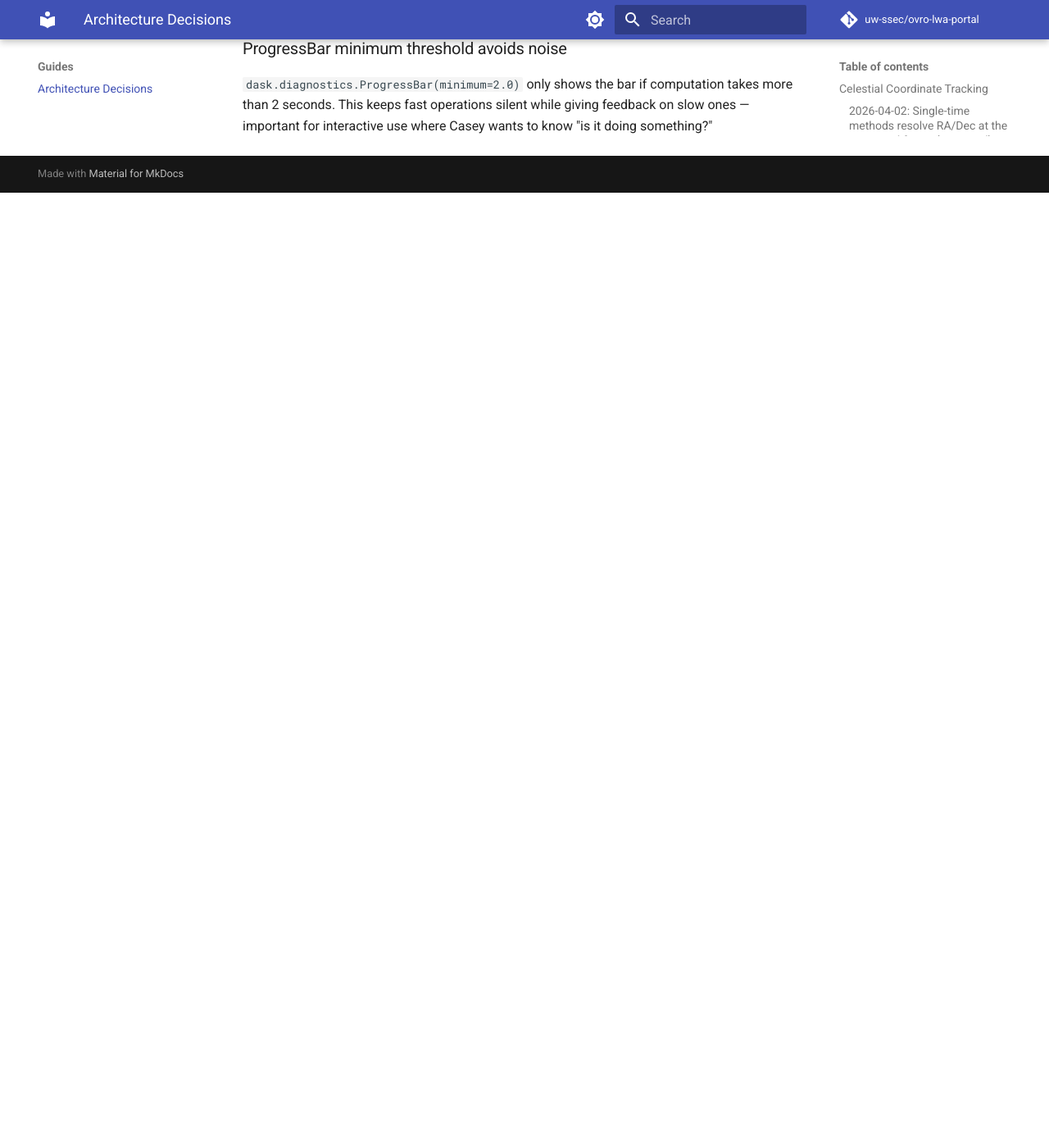
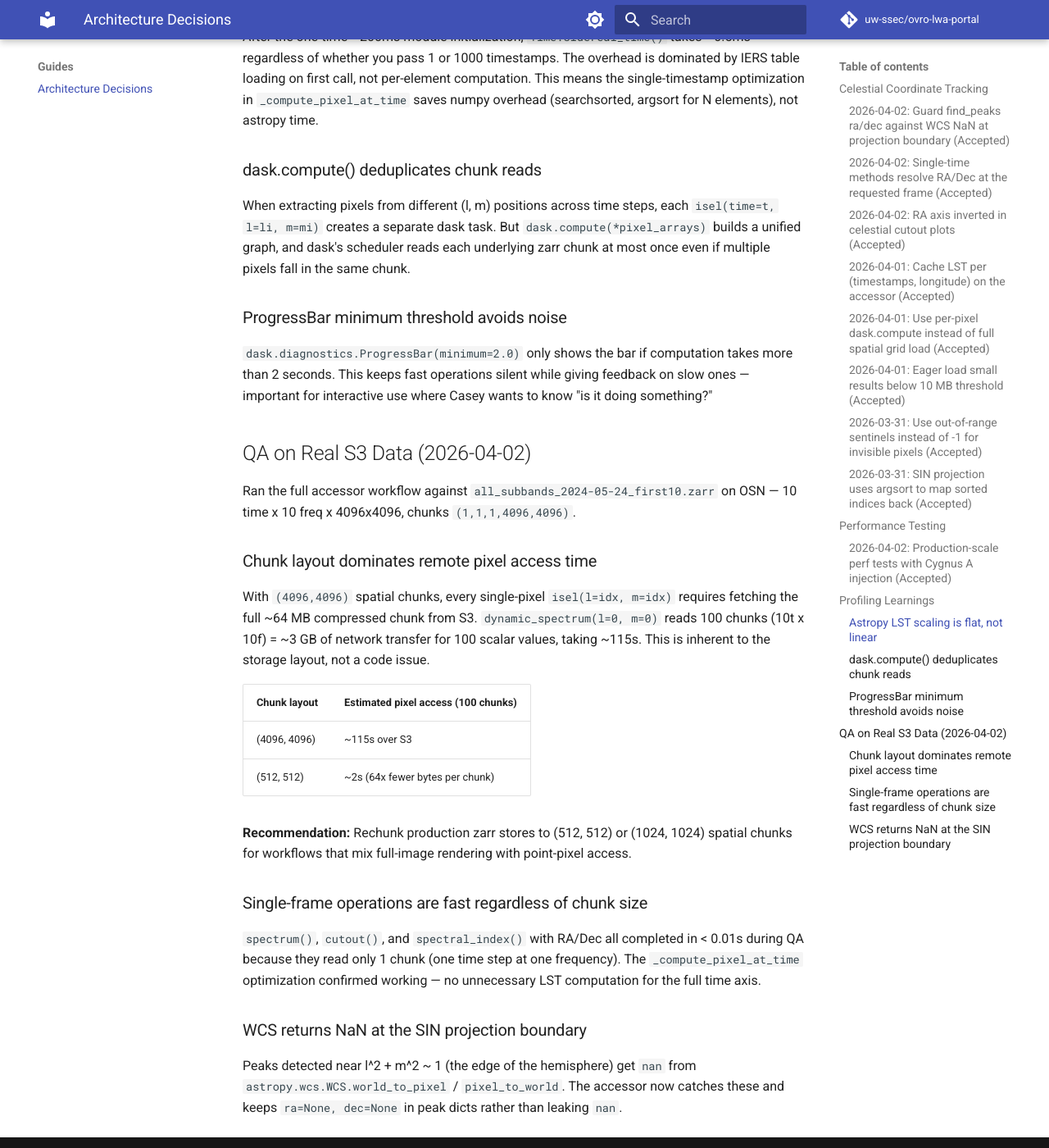
Before and after one commit to uw-ssec/ovro-lwa-portal, an MkDocs documentation site: the page built from docs/guides/architecture-decisions.md, in a window 1280 px wide and 1400 px high, scrolled down 3464 px. Shown: the whole window at 82% size. Built offline with MkDocs 1.6.1 and Material for MkDocs 9.7.7, drawn with Linux system fonts in a browser that asks for light colours; comment, search, counter and statistics services are not loaded; before the commit the page ends 3699 px from its top, so only the background shows below that; some of the changed text lies outside the part shown.

Commit message:
fix(accessor): guard find_peaks ra/dec against WCS NaN at projection edge
QA on real OSN data found that peaks near l^2+m^2~1 (SIN projection
boundary) got ra=nan instead of ra=None because astropy WCS returns NaN
for edge pixels. Now checks np.isfinite before assigning.

Also updates architecture decisions doc with QA learnings on chunk
layout impact and real S3 performance benchmarks.

Co-Authored-By: Claude Opus 4.6 (1M context) <noreply@anthropic.com>

```diff
--- a/docs/guides/architecture-decisions.md
+++ b/docs/guides/architecture-decisions.md
@@ -4,6 +4,17 @@ Technical decisions made during development, with rationale and outcomes.
 Newest entries appear first within each section.
 
 ## Celestial Coordinate Tracking
+
+### 2026-04-02: Guard find_peaks ra/dec against WCS NaN at projection boundary (Accepted)
+
+- **Decision:** `find_peaks` now checks `np.isfinite` on `pixel_to_coords`
+  return values before assigning to the peak dict. Peaks outside the SIN
+  projection domain keep `ra=None, dec=None`.
+- **Why:** QA on real OSN data found that peaks near l^2+m^2 ~ 1 (the SIN
+  projection boundary) got `ra=nan, dec=nan` instead of `None`. Astropy's WCS
+  returns `nan` for these edge pixels, overwriting the `None` default.
+- **Result:** Callers can reliably test `if peak["ra"] is not None` without
+  also checking for `nan`.
 
 ### 2026-04-02: Single-time methods resolve RA/Dec at the requested frame (Accepted)
 
@@ -130,3 +141,39 @@ the same chunk.
 takes more than 2 seconds. This keeps fast operations silent while giving
 feedback on slow ones — important for interactive use where Casey wants to know
 "is it doing something?"
+
+## QA on Real S3 Data (2026-04-02)
+
+Ran the full accessor workflow against `all_subbands_2024-05-24_first10.zarr`
+on OSN — 10 time x 10 freq x 4096x4096, chunks `(1,1,1,4096,4096)`.
+
+### Chunk layout dominates remote pixel access time
+
+With `(4096,4096)` spatial chunks, every single-pixel `isel(l=idx, m=idx)`
+requires fetching the full ~64 MB compressed chunk from S3.
+`dynamic_spectrum(l=0, m=0)` reads 100 chunks (10t x 10f) = ~3 GB of
+network transfer for 100 scalar values, taking ~115s. This is inherent
+to the storage layout, not a code issue.
+
+| Chunk layout | Estimated pixel access (100 chunks) |
+|---|---|
+| (4096, 4096) | ~115s over S3 |
+| (512, 512) | ~2s (64x fewer bytes per chunk) |
+
+**Recommendation:** Rechunk production zarr stores to (512, 512) or
+(1024, 1024) spatial chunks for workflows that mix full-image rendering
+with point-pixel access.
+
+### Single-frame operations are fast regardless of chunk size
+
+`spectrum()`, `cutout()`, and `spectral_index()` with RA/Dec all completed
+in < 0.01s during QA because they read only 1 chunk (one time step at one
+frequency). The `_compute_pixel_at_time` optimization confirmed working —
+no unnecessary LST computation for the full time axis.
+
+### WCS returns NaN at the SIN projection boundary
+
+Peaks detected near l^2 + m^2 ~ 1 (the edge of the hemisphere) get `nan`
+from `astropy.wcs.WCS.world_to_pixel` / `pixel_to_world`. The accessor now
+catches these and keeps `ra=None, dec=None` in peak dicts rather than
+leaking `nan`.
```
Also changed, not shown: 1 other file.
